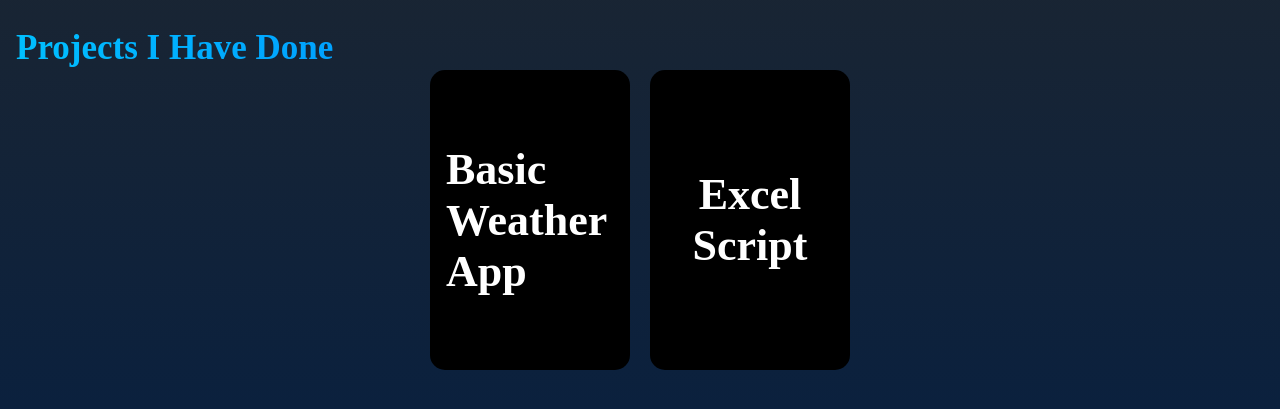
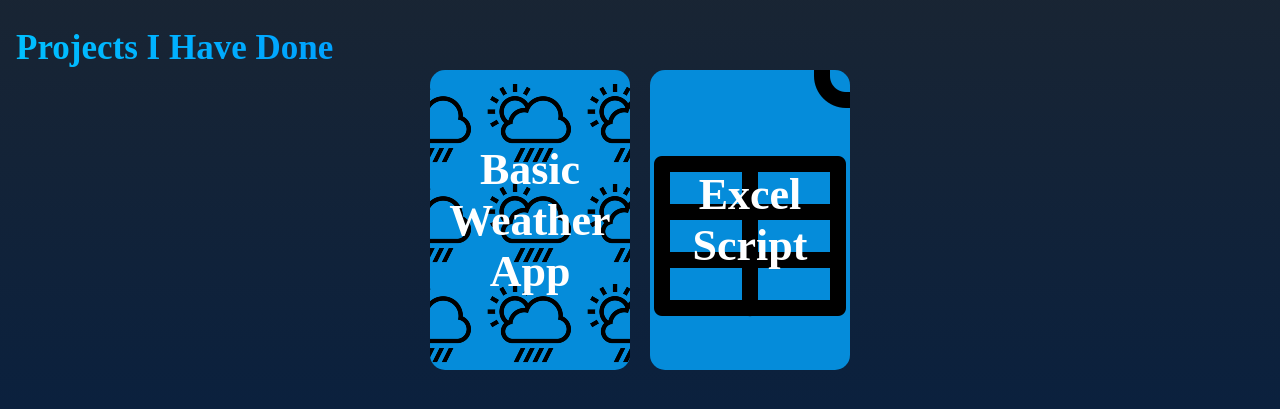
Before and after one commit to lilkahuna/first-app, a React (Create React App) app: page / in a window 1280 px wide. Shown: the part 339-748 px from the top of the page. Built offline with nearby package versions, Linux system fonts and the light colour scheme.

Commit message:
project cards finished.

```diff
--- a/src/Components/Github.css
+++ b/src/Components/Github.css
@@ -34,7 +34,6 @@
 .project-1, .project-2{
     margin: 10px;
     margin-top: 60px;
-    background-color: #000000;
     display: flex;
     justify-content: center;
     align-items: center;
@@ -44,10 +43,20 @@
     overflow: hidden;
     position: relative;
     font-size: 22px;
+    background-color:#058cda;
+
+}
+
+.project-1{
+    text-align: center;
+    background-image: url('/public/weather.png');
+    background-position: center;
 }
 
 .project-2{
     text-align: center;
+    background-image: url('/public/excel.png');
+    background-position: center;
 }
 
 .project1-body, .project2-body{
--- a/src/Components/Github.js
+++ b/src/Components/Github.js
@@ -11,7 +11,7 @@ const Git = () => {
                 <h1 className='main-head'>Projects I Have Done</h1>
 
                 <a className='linked' href='https://github.com/lilkahuna/Python-Projects/tree/main/Python%20Scripts'><div className='project-1'>
-                        <img src=''></img>
+
                         <h1>Basic Weather App</h1>
 
                         <div className='project1-body'>
```
Also changed, not shown: public/excel.png (added), public/weather.png (added).
